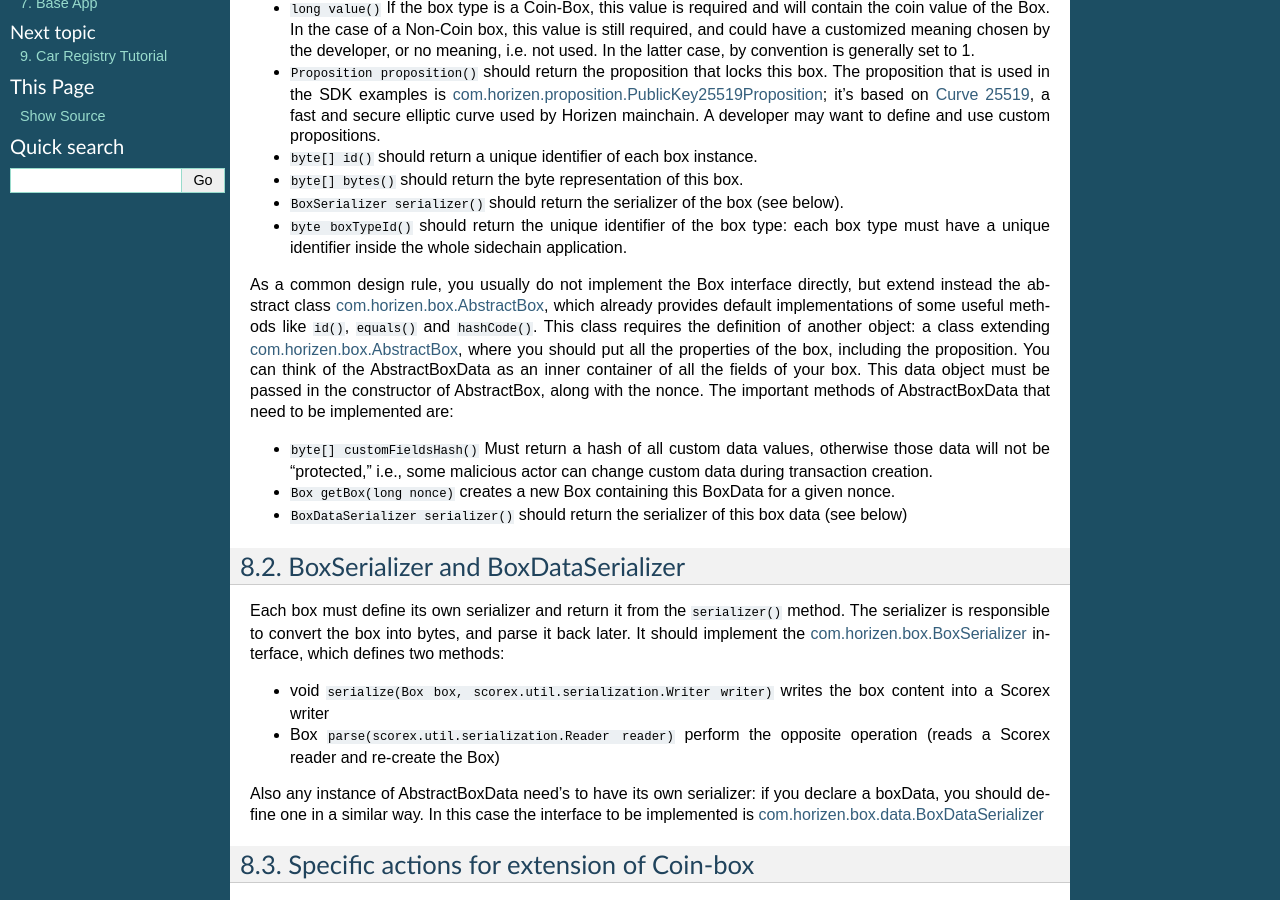
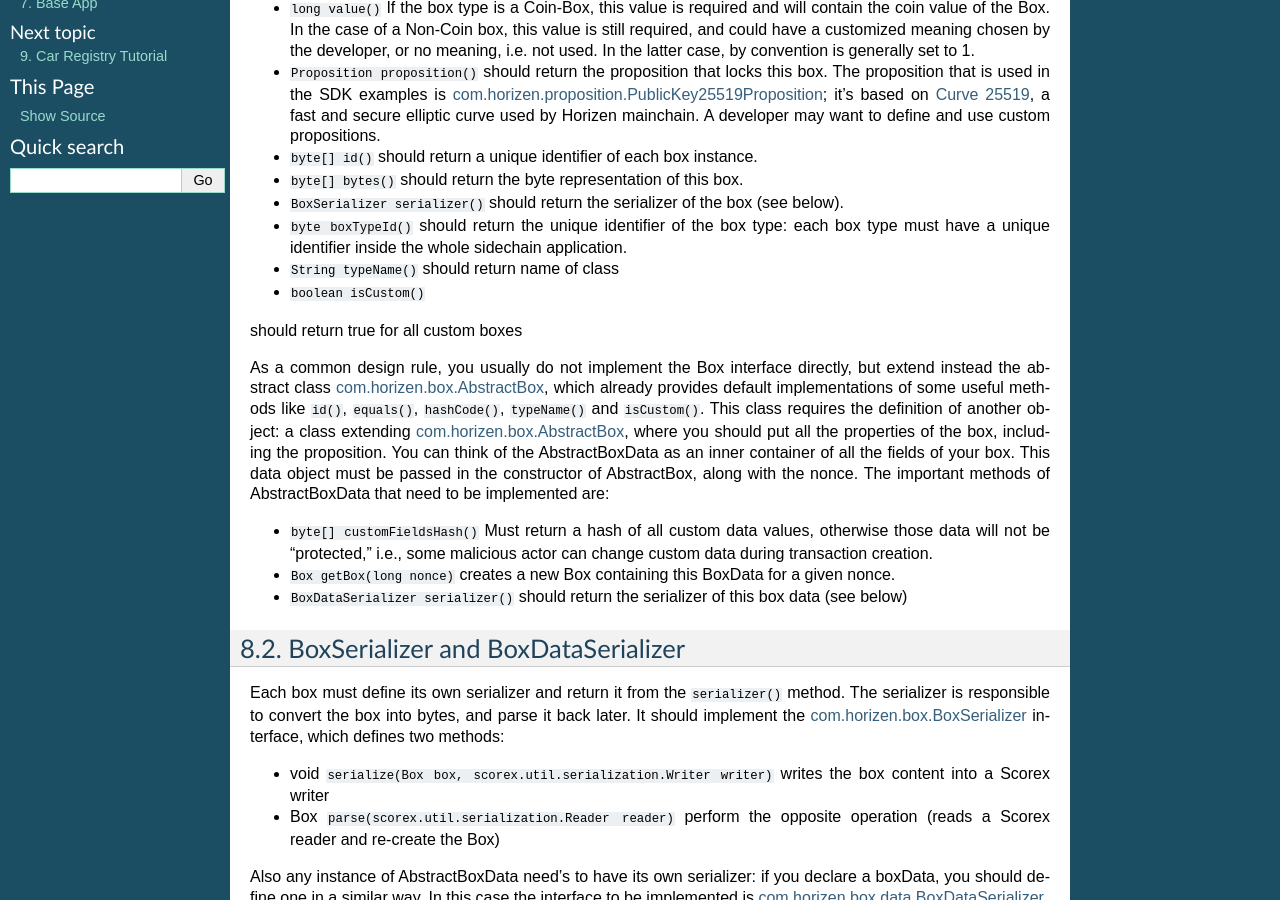
Before and after one commit to HorizenOfficial/developer-horizen-global, a Sphinx documentation site: the page built from docs/introduction/Sidechain-SDK-extension.rst, in a window 1280 px wide and 900 px high, scrolled down 453 px. Built offline with Sphinx 7.4.7, drawn with Linux system fonts in a browser that asks for light colours.

Commit message:
Updated Box interface description with typaName and isCustom methods.

```diff
--- a/docs/introduction/Sidechain-SDK-extension.rst
+++ b/docs/introduction/Sidechain-SDK-extension.rst
@@ -28,9 +28,13 @@ The methods defined in the interface are the following:
   should return the serializer of the box (see below).
 - ``byte boxTypeId()``
   should return the unique identifier of the box type: each box type must have a unique identifier inside the whole sidechain application.
+- ``String typeName()``
+  should return name of class
+- ``boolean isCustom()``
+should return true for all custom boxes
 
 As a common design rule, you usually do not implement the Box interface directly, but extend instead the abstract class `com.horizen.box.AbstractBox <https://github.com/HorizenOfficial/Sidechains-SDK/blob/master/sdk/src/main/java/com/horizen/box/AbstractBox.java>`_, which already provides default implementations of
-some useful methods like ``id()``, ``equals()`` and ``hashCode()``.
+some useful methods like ``id()``, ``equals()``, ``hashCode()``, ``typeName()`` and ``isCustom()``.
 This class requires the definition of another object: a class extending `com.horizen.box.AbstractBox <https://github.com/HorizenOfficial/Sidechains-SDK/blob/master/sdk/src/main/java/com/horizen/box/AbstractBox.java>`_, where you should put all the properties of the box, including the proposition. You can think of the AbstractBoxData as an inner container of all the fields of your box.
 This data object must be passed in the constructor of AbstractBox, along with the nonce.
 The important methods of AbstractBoxData that need to be implemented are:
```
